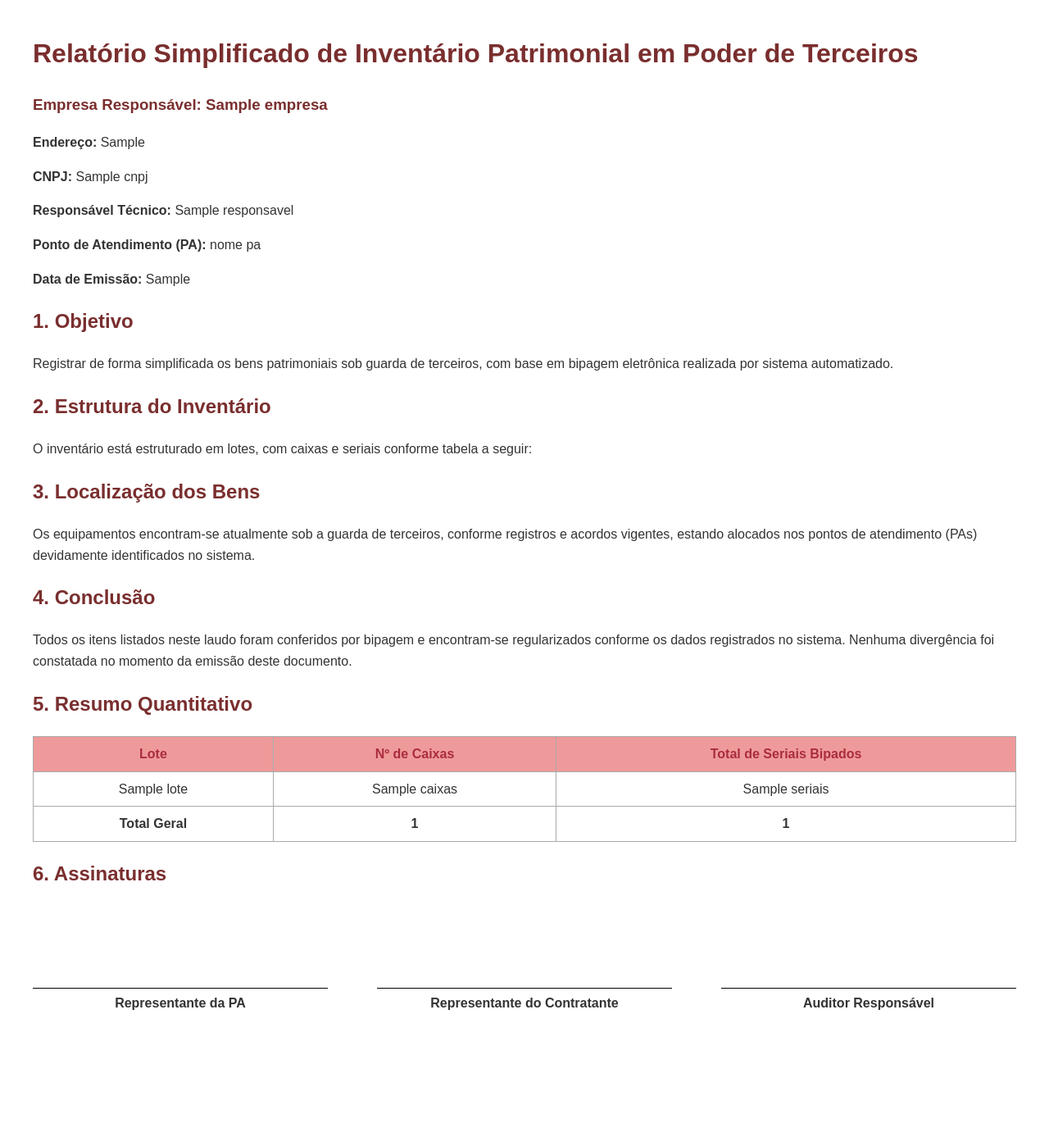
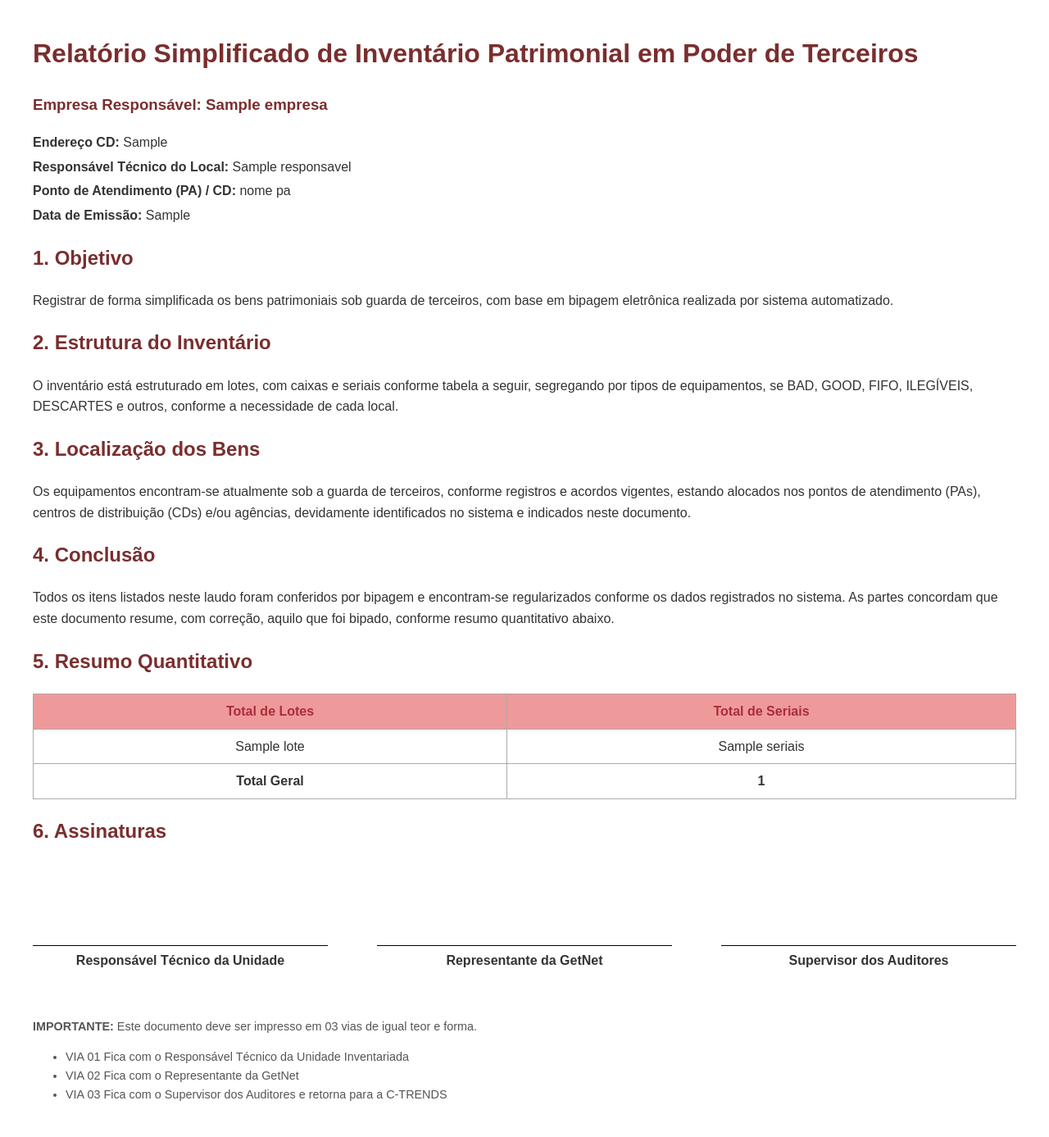
Before and after one commit to C-Trends-BPO/Inventario, a Django app: template inventario/templates/inventario/extracao.html in a window 1280 px wide. Shown: the whole page at 82% size. Before the commit the page ends 1232 px from the top, so only its background shows below. Run offline with Django 5.2, Linux system fonts and the light colour scheme; the template is opened without the code that fills it: most values are stand-ins (such as "Sample title", 1, 10 or a date in 2020).

Commit message:
feat: extração para torre

```diff
--- a/inventario/templates/inventario/bipagem.html
+++ b/inventario/templates/inventario/bipagem.html
@@ -68,7 +68,9 @@
                     <th>Status</th>
                     <th>Ação</th>
                     <th>Observação</th>
-                    <th>Ações</th>
+                    {% if is_gerente_pa %}
+                        <th>Ações</th>
+                    {% endif %}
                 </tr>
             </thead>
             <tbody>
--- a/inventario/templates/inventario/extracao.html
+++ b/inventario/templates/inventario/extracao.html
@@ -12,9 +12,7 @@
             color: #333;
         }
 
-        h1,
-        h2,
-        h3 {
+        h1, h2, h3 {
             color: #7a2e2e;
         }
 
@@ -24,8 +22,7 @@
             margin: 20px 0;
         }
 
-        th,
-        td {
+        th, td {
             border: 1px solid #aaa;
             padding: 8px 12px;
             text-align: center;
@@ -53,6 +50,16 @@
             padding-top: 5px;
             font-weight: bold;
         }
+
+        .observacao {
+            margin-top: 40px;
+            font-size: 0.9em;
+            color: #555;
+        }
+
+        .info-basica p {
+            margin: 4px 0;
+        }
     </style>
 </head>
 
@@ -60,66 +67,75 @@
 
     <h1>Relatório Simplificado de Inventário Patrimonial em Poder de Terceiros</h1>
 
-    <h3>Empresa Responsável: {{ empresa }}</h3>
-    <p><strong>Endereço:</strong> {{ endereco_pa }}</p>
-    <p><strong>CNPJ:</strong> {{ cnpj }}</p>
-    <p><strong>Responsável Técnico:</strong> {{ responsavel }}</p>
-    <p><strong>Ponto de Atendimento (PA):</strong> {{ nome_pa|slice:"7:" }}</p>
-    <p><strong>Data de Emissão:</strong> {{ data_emissao }}</p>
+    <div class="info-basica">
+        <h3>Empresa Responsável: {{ empresa }}</h3>
+        <p><strong>Endereço CD:</strong> {{ endereco_pa }}</p>
+        <p><strong>Responsável Técnico do Local:</strong> {{ responsavel }}</p>
+        <p><strong>Ponto de Atendimento (PA) / CD:</strong> {{ nome_pa|slice:"7:" }}</p>
+        <p><strong>Data de Emissão:</strong> {{ data_emissao }}</p>
+    </div>
 
     <h2>1. Objetivo</h2>
     <p>Registrar de forma simplificada os bens patrimoniais sob guarda de terceiros, com base em bipagem eletrônica
         realizada por sistema automatizado.</p>
 
     <h2>2. Estrutura do Inventário</h2>
-    <p>O inventário está estruturado em lotes, com caixas e seriais conforme tabela a seguir:</p>
-
+    <p>O inventário está estruturado em lotes, com caixas e seriais conforme tabela a seguir, segregando por tipos de
+        equipamentos, se BAD, GOOD, FIFO, ILEGÍVEIS, DESCARTES e outros, conforme a necessidade de cada local.</p>
 
     <h2>3. Localização dos Bens</h2>
     <p>Os equipamentos encontram-se atualmente sob a guarda de terceiros, conforme registros e acordos vigentes, estando
-        alocados nos pontos de atendimento (PAs) devidamente identificados no sistema.</p>
+        alocados nos pontos de atendimento (PAs), centros de distribuição (CDs) e/ou agências, devidamente identificados no
+        sistema e indicados neste documento.</p>
 
     <h2>4. Conclusão</h2>
     <p>Todos os itens listados neste laudo foram conferidos por bipagem e encontram-se regularizados conforme os dados
-        registrados no sistema. Nenhuma divergência foi constatada no momento da emissão deste documento.</p>
+        registrados no sistema. As partes concordam que este documento resume, com correção, aquilo que foi bipado, conforme
+        resumo quantitativo abaixo.</p>
 
     <h2>5. Resumo Quantitativo</h2>
     <table>
         <thead>
             <tr>
-                <th>Lote</th>
-                <th>Nº de Caixas</th>
-                <th>Total de Seriais Bipados</th>
+                <th>Total de Lotes</th>
+                <th>Total de Seriais</th>
             </tr>
         </thead>
         <tbody>
             {% for item in resumo_pa %}
             <tr>
                 <td>{{ item.lote }}</td>
-                <td>{{ item.caixas }}</td>
                 <td>{{ item.seriais }}</td>
             </tr>
             {% endfor %}
             <tr>
                 <td><strong>Total Geral</strong></td>
-                <td><strong>{{ total_caixas }}</strong></td>
                 <td><strong>{{ total_seriais }}</strong></td>
             </tr>
         </tbody>
     </table>
+
     <h2>6. Assinaturas</h2>
     <div class="assinaturas">
         <div class="assinatura">
-            <p>Representante da PA</p>
+            <p>Responsável Técnico da Unidade</p>
         </div>
         <div class="assinatura">
-            <p>Representante do Contratante</p>
+            <p>Representante da GetNet</p>
         </div>
         <div class="assinatura">
-            <p>Auditor Responsável</p>
+            <p>Supervisor dos Auditores</p>
         </div>
     </div>
 
+    <div class="observacao">
+        <p><strong>IMPORTANTE:</strong> Este documento deve ser impresso em 03 vias de igual teor e forma.</p>
+        <ul>
+            <li>VIA 01  Fica com o Responsável Técnico da Unidade Inventariada</li>
+            <li>VIA 02  Fica com o Representante da GetNet</li>
+            <li>VIA 03  Fica com o Supervisor dos Auditores e retorna para a C-TRENDS</li>
+        </ul>
+    </div>
+
 </body>
-
 </html>
--- a/inventario/templates/inventario/index.html
+++ b/inventario/templates/inventario/index.html
@@ -20,7 +20,7 @@
                     <button type="submit" class="btn-novo-lote">Criar novo lote</button>
                 </form>
                 {% endif %}
-                {% if is_visualizador_master1 %}
+                {% if not is_visualizador_master %}
                 <a href="{% url 'inventario:download_extracao' %}" class="btn-novo-lote" target="_blank"
                     style="text-decoration: none;">
                     📄 Extrair laudo PDF
```
Also changed, not shown: inventario/views/download_extracao_pdf.py (+15 -31 lines).
